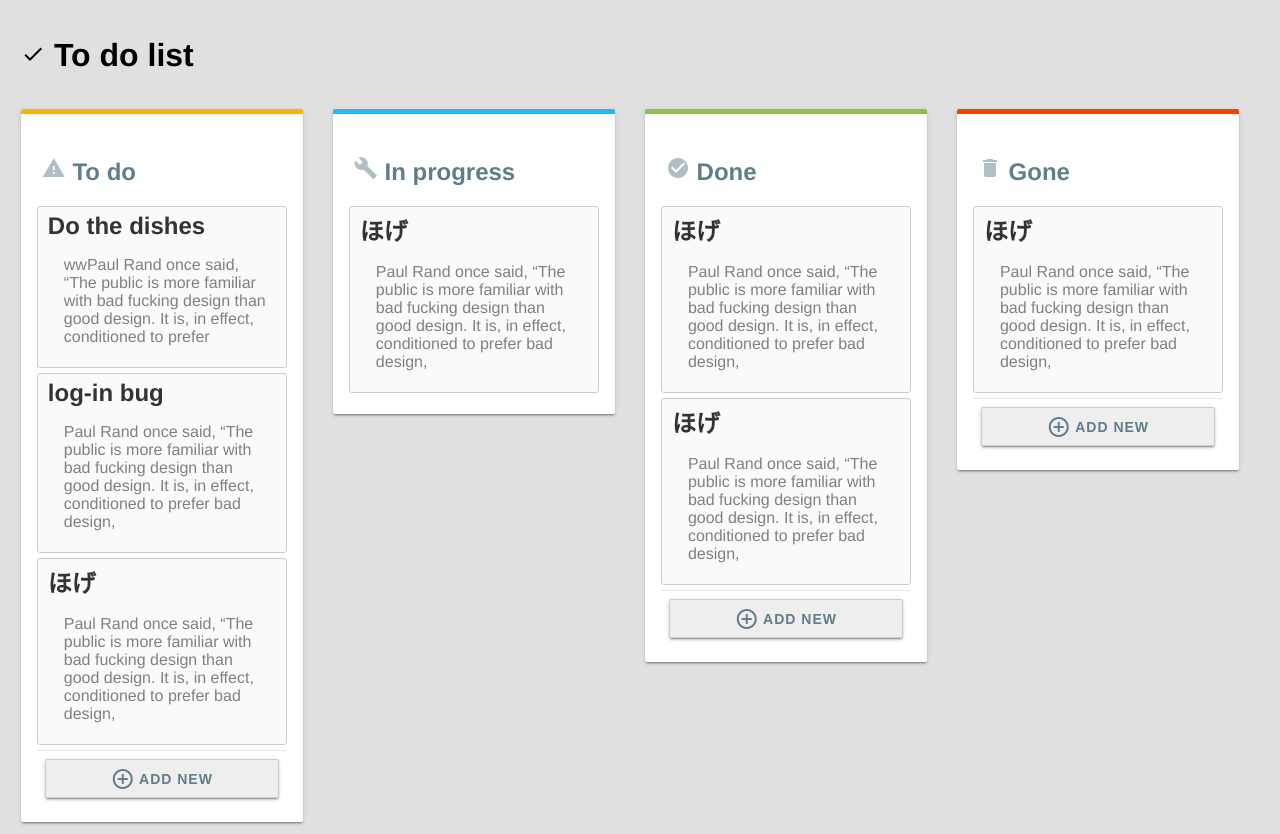
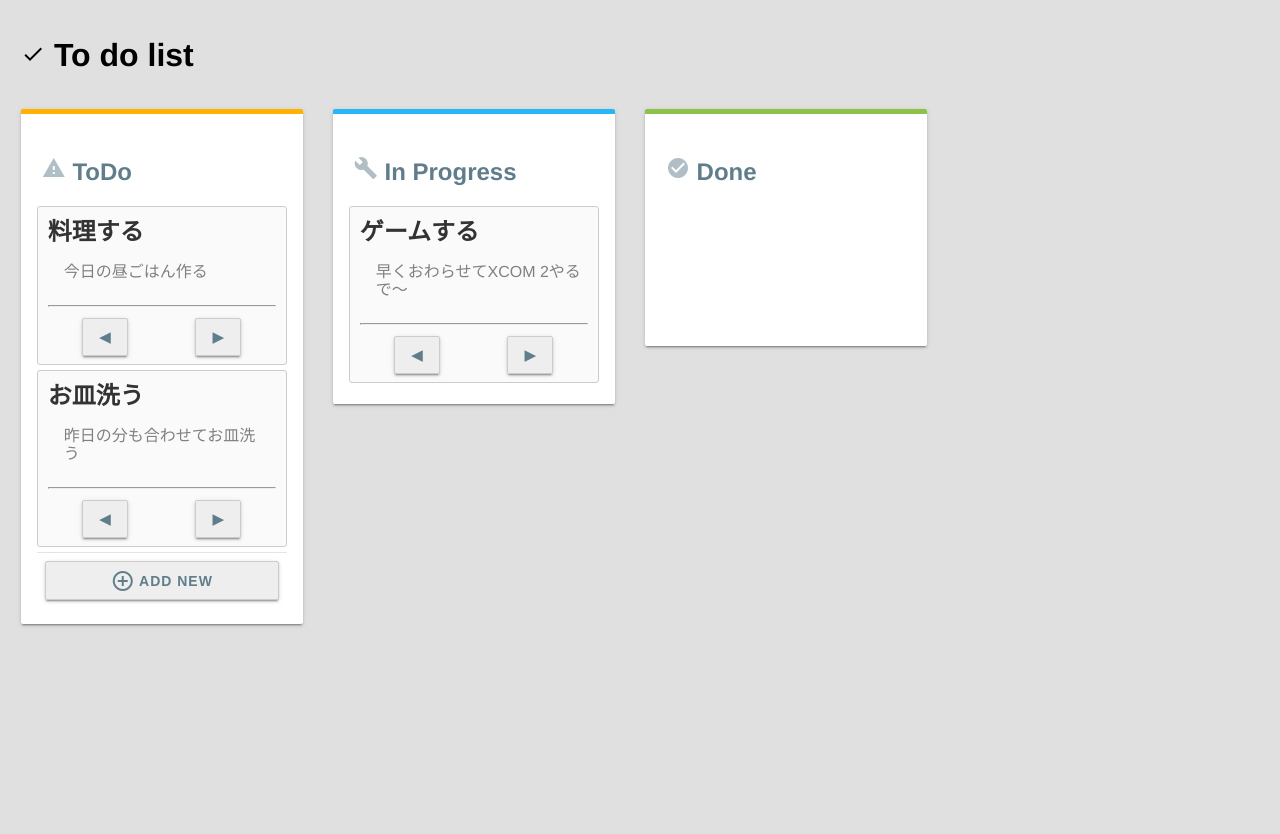
Before and after one commit to showwin/kanban-vue-django, a Django app: template kanban/templates/dashboard.html in a window 1280 px wide. After the commit the page ends 627 px from the top, so only its background shows below. Run offline with Django 3.2, Linux system fonts and the light colour scheme; the template is opened without the code that fills it, so the values that code supplies are empty.

Commit message:
[add] 静的タスクで状態の変更ができるまで

```diff
--- a/assets/css/kanban.css
+++ b/assets/css/kanban.css
@@ -175,7 +175,7 @@ ol.kanban.Done {
 
 ol.kanban {
   border-top: 5px solid #78909C;
-  width: 20%;
+  width: 30%;
   height: auto;
   margin: 1%;
   max-width: 250px;
@@ -362,3 +362,8 @@ ol.kanban {
   box-shadow: 2px 4px 6px 0 rgba(0, 0, 0, .5);
   cursor: move;
 }
+
+.status-button {
+  width: 100%;
+  text-align: center
+}
--- /dev/null
+++ b/assets/js/kanban.js
@@ -0,0 +1,48 @@
+var card = Vue.component('card', {
+  props: ['task'],
+  template: `<div>
+              <h3 class="title dd-handle" >{{ task.name }}</h3>
+              <div class="text">{{ task.content }}</div>
+              <hr>
+              <table class="status-button">
+                <tr>
+                  <td><button v-on:click="task.status -= 1">◀︎</button></td>
+                  <td><button v-on:click="task.status += 1">▶︎</button></td>
+                </tr>
+              </table>
+            </div>`
+})
+
+var filters = {
+  open: function (tasks) {
+    return tasks.filter(task => task.status === 1)
+  },
+  progress: function (tasks) {
+    return tasks.filter(task => task.status === 2)
+  },
+  done: function (tasks) {
+    return tasks.filter(task => task.status === 3)
+  }
+}
+
+board = new Vue({
+  el: '#board',
+  data: {
+    tasks: [
+      { name: '料理する', content: '今日の昼ごはん作る', status: 1 },
+      { name: 'お皿洗う', content: '昨日の分も合わせてお皿洗う', status: 1 },
+      { name: 'ゲームする', content: '早くおわらせてXCOM 2やるで〜', status: 2 }
+    ]
+  },
+  computed: {
+    tasksOpen: function () {
+      return filters.open(this.tasks)
+    },
+    tasksProgress: function () {
+      return filters.progress(this.tasks)
+    },
+    tasksDone: function () {
+      return filters.done(this.tasks)
+    }
+  }
+})
--- a/kanban/templates/dashboard.html
+++ b/kanban/templates/dashboard.html
@@ -11,24 +11,11 @@
     <h1><i class="material-icons">check</i> To do list</h1>
   </div>
 
-  <div class="dd">
+  <div class="dd" id='board'>
     <ol class="kanban To-do">
-      <div class="kanban__title">
-        <h2><i class="material-icons">report_problem</i> To do</h2>
-      </div>
-      <li class="dd-item" data-id="1">
-        <h3 class="title dd-handle" >Do the dishes</h3>
-        <div class="text" contenteditable="true">wwPaul Rand once said, “The public is more familiar with bad fucking design than good design. It is, in effect, conditioned to prefer</div>
-      </li>
-
-      <li class="dd-item" data-id="2">
-        <h3 class="title dd-handle">log-in bug</h3>
-        <div class="text" contenteditable="true">Paul Rand once said, “The public is more familiar with bad fucking design than good design. It is, in effect, conditioned to prefer bad design,</div>
-      </li>
-
-      <li class="dd-item" data-id="3">
-        <h3 class="title dd-handle">ほげ</h3>
-        <div class="text" contenteditable="true">Paul Rand once said, “The public is more familiar with bad fucking design than good design. It is, in effect, conditioned to prefer bad design,</div>
+      <h2><i class="material-icons">report_problem</i> ToDo</h2>
+      <li v-for="task in tasksOpen" v-bind:key="task.name" class="dd-item">
+        <card v-bind:task="task"></card>
       </li>
 
       <div class="actions">
@@ -37,44 +24,22 @@
     </ol>
 
     <ol class="kanban progress">
-      <h2><i class="material-icons">build</i> In progress</h2>
-
-      <li class="dd-item" data-id="3">
-        <h3 class="title dd-handle">ほげ</h3>
-        <div class="text" contenteditable="true">Paul Rand once said, “The public is more familiar with bad fucking design than good design. It is, in effect, conditioned to prefer bad design,</div>
+      <h2><i class="material-icons">build</i> In Progress</h2>
+      <li v-for="task in tasksProgress" v-bind:key="task.name" class="dd-item">
+        <card v-bind:task="task"></card>
       </li>
     </ol>
 
-    <ol class="kanban  Done">
+    <ol class="kanban Done">
       <h2><i class="material-icons">check_circle</i> Done</h2>
-
-      <li class="dd-item" data-id="3">
-        <h3 class="title dd-handle">ほげ</h3>
-        <div class="text" contenteditable="true">Paul Rand once said, “The public is more familiar with bad fucking design than good design. It is, in effect, conditioned to prefer bad design,</div>
+      <li v-for="task in tasksDone" v-bind:key="task.name" class="dd-item">
+        <card v-bind:task="task"></card>
       </li>
-
-      <li class="dd-item" data-id="3">
-        <h3 class="title dd-handle">ほげ</h3>
-        <div class="text" contenteditable="true">Paul Rand once said, “The public is more familiar with bad fucking design than good design. It is, in effect, conditioned to prefer bad design,</div>
-      </li>
-
-      <div class="actions">
-        <button class="addbutt"><i class="material-icons">control_point</i> Add new</button>
-      </div>
     </ol>
 
-    <ol class="kanban Gone">
-      <h2><i class="material-icons">delete</i> Gone</h2>
+  </div>
 
-      <li class="dd-item" data-id="3">
-        <h3 class="title dd-handle">ほげ</h3>
-        <div class="text" contenteditable="true">Paul Rand once said, “The public is more familiar with bad fucking design than good design. It is, in effect, conditioned to prefer bad design,</div>
-      </li>
-
-      <div class="actions">
-        <button class="addbutt"><i class="material-icons">control_point</i> Add new</button>
-      </div>
-    </ol>
-  </div>
+  <script type="text/javascript" src="{% static 'js/vue.js' %}"></script>
+  <script type="text/javascript" src="{% static 'js/kanban.js' %}"></script>
 </body>
 </html>
```
Also changed, not shown: README.md (added).
